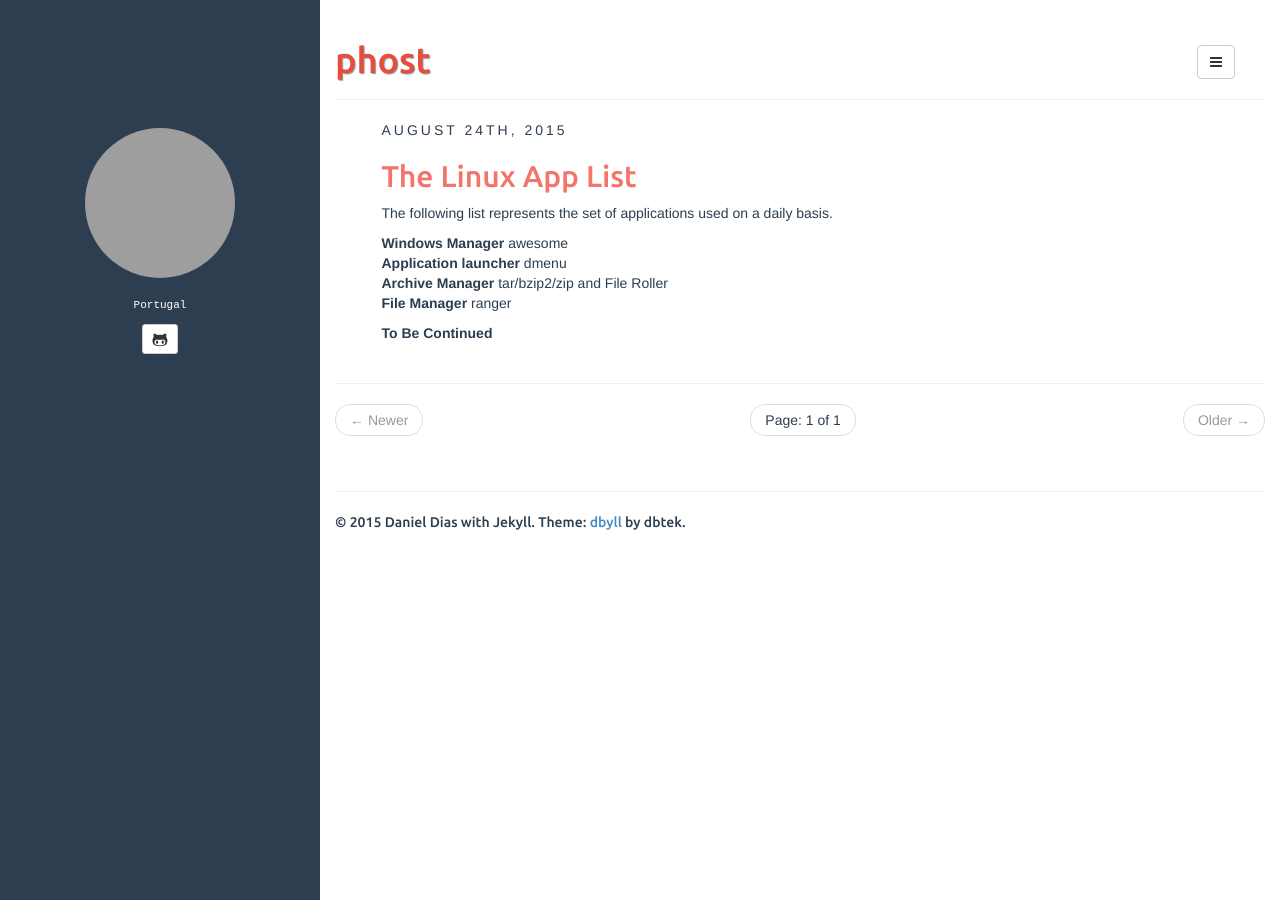
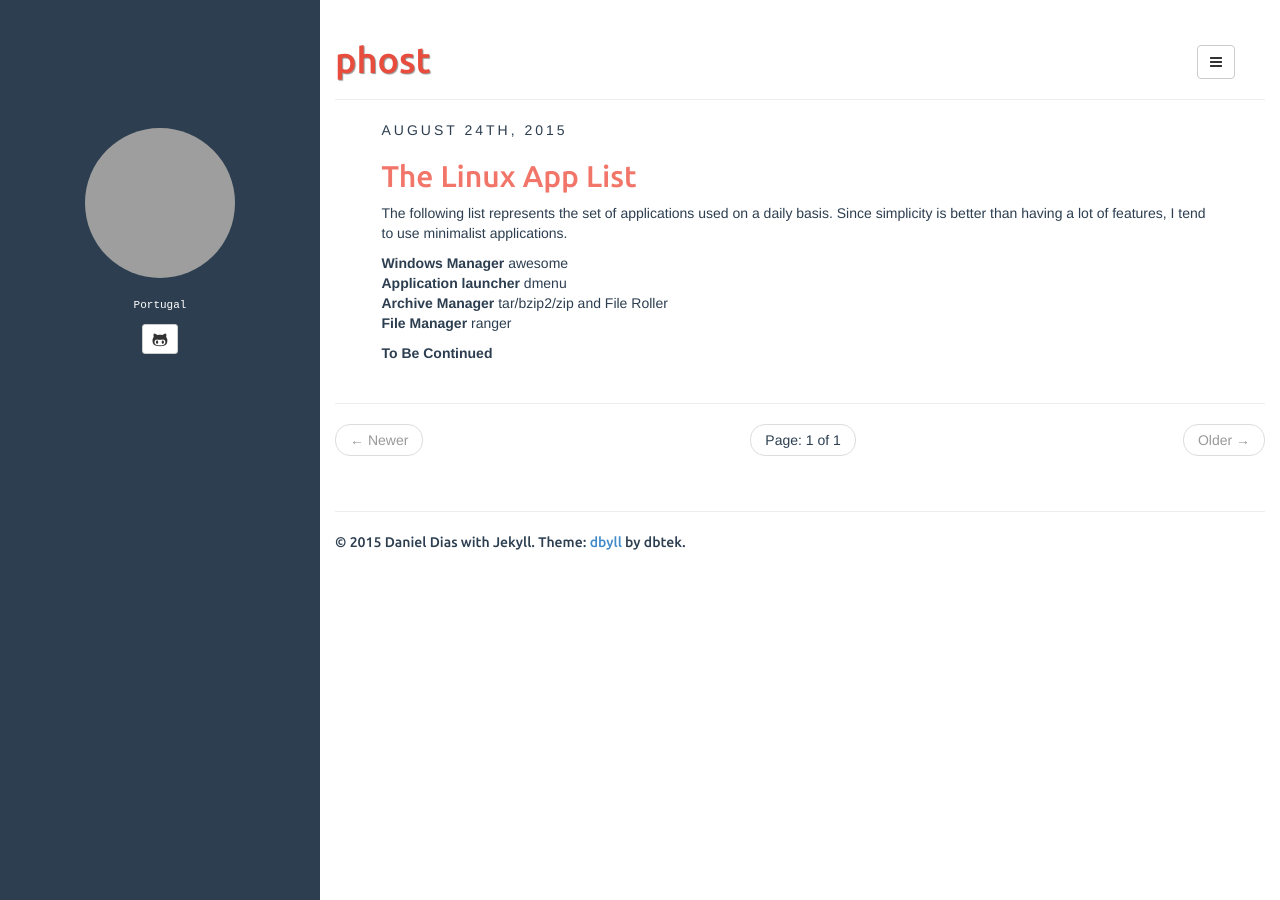
Before and after one commit to 2phost/2phost.github.io, a Jekyll site: the page built from index.html, in a window 1280 px wide. Built offline with Jekyll 4.4.1, drawn with Linux system fonts in a browser that asks for light colours; the list of posts is cut into pages by our own code; grey boxes are pictures that could not be loaded.

Commit message:
app  list updated

```diff
--- a/_posts/2015-08-24-the-linux-app-list.md
+++ b/_posts/2015-08-24-the-linux-app-list.md
@@ -7,6 +7,7 @@ fullview: true
 ---
 
 The following list represents the set of applications used on a daily basis.
+Since simplicity is better than having a lot of features, I tend to use minimalist applications.
 
 **Windows Manager** awesome
 **Application launcher** dmenu
```
